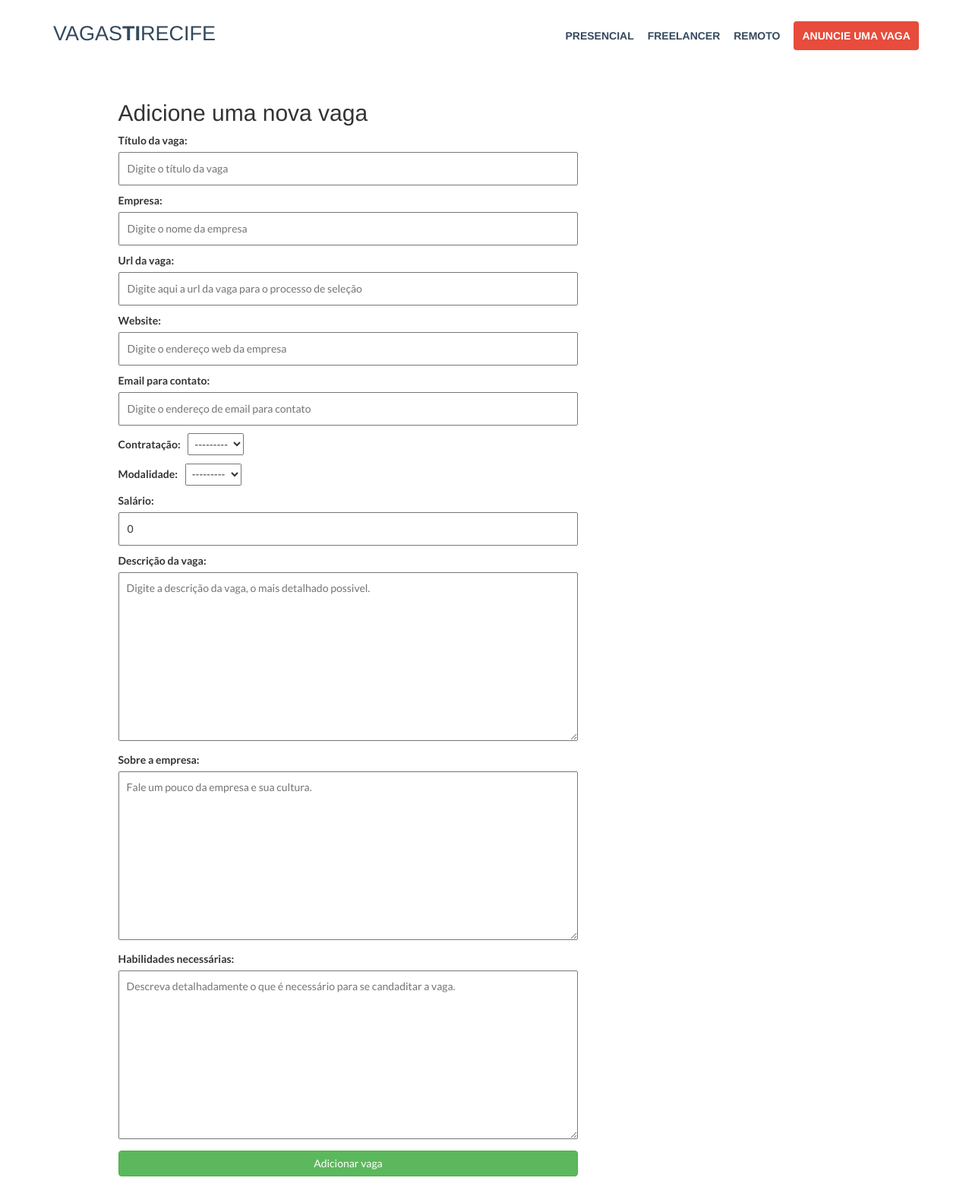
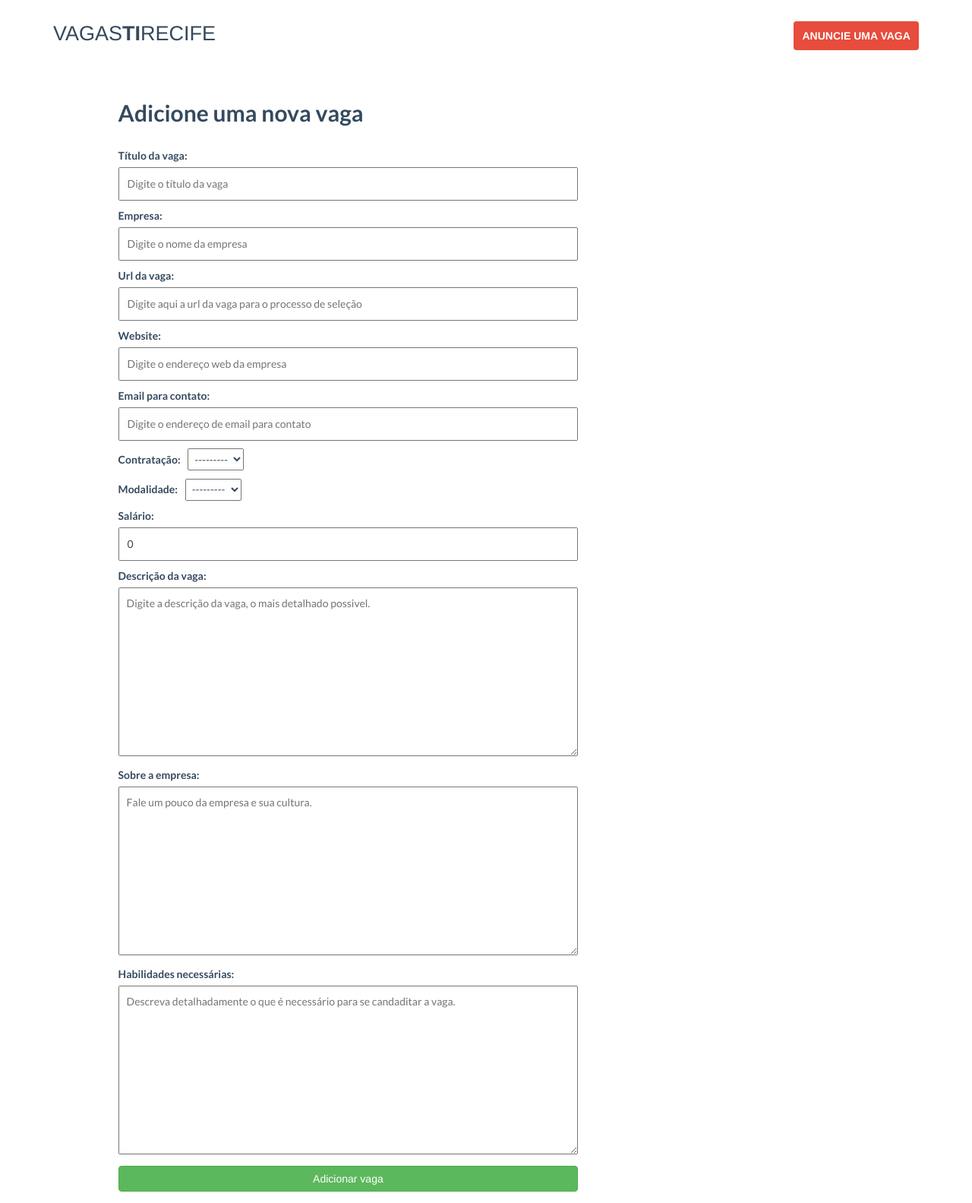
Before and after one commit to marcosvicente/vagastirecife, a Django app: page /vagas/adicionar-vaga/ in a window 1280 px wide. Shown: the whole page at 76% size. Before the commit the page ends 1548 px from the top, so only its background shows below. Run offline with Django 3.2, Linux system fonts and the light colour scheme; data that the repository does not hold is empty; some libraries are stand-ins or nearby versions.

Commit message:
Added some layout modifications and categories in context of job_list

```diff
--- a/job_board/forms.py
+++ b/job_board/forms.py
@@ -19,8 +19,6 @@ class CreateJobForm(forms.ModelForm):
         self.fields['about'].label = "Sobre a empresa"
         self.fields['skills'].label = "Habilidades necessárias"
 
-
-
     class Meta:
         model = Job
         fields = ('title', 'company', 'url', 'site', 'email', 'category', 'job_type', 'salary', 'description', 'about', 'skills',)
--- a/job_board/models.py
+++ b/job_board/models.py
@@ -6,8 +6,8 @@ from django.utils.text import slugify
 class Job(models.Model):
     title = models.CharField(max_length=140)
     company = models.CharField(max_length=140)
-    url = models.URLField()
-    site = models.URLField()
+    url = models.URLField(blank=True)
+    site = models.URLField(blank=True)
     email = models.EmailField()
     category = models.ForeignKey('Category')
     job_type = models.ForeignKey('JobType')
@@ -43,13 +43,21 @@ class JobType(models.Model):
     def __str__(self):
         return self.name
 
+def create_slug(instance, new_slug=None):
+    slug = slugify(instance.title)
+    if new_slug is not None:
+        slug = new_slug
+    qs = Job.objects.filter(slug=slug).order_by('-id')
+    exists = qs.exists()
+    if exists:
+        new_slug = '%s-%s' %(slug, qs.first().id)
+        return create_slug(instance, new_slug=new_slug)
+    return slug
+
 
 def pre_save_receiver(sender, instance, *args, **kwargs):
-    slug = slugify(instance.title)
-    exists = Job.objects.filter(slug=slug).exists()
-    if exists:
-        slug = "%s-%s" % (slug, instance.id)
-    instance.slug = slug
+    if not instance.slug:
+        instance.slug = create_slug(instance)
 
 
 pre_save.connect(pre_save_receiver, sender=Job)
--- a/job_board/static/css/detail.css
+++ b/job_board/static/css/detail.css
@@ -51,6 +51,12 @@ h1 {
 	font-size: 4em;
 }
 
+.job-category {
+	color: #34495e;
+	font-weight: bolder;
+	text-transform: uppercase;
+}
+
 .detail-timestamp {
 	margin: 0;
 	text-transform: uppercase;
--- a/job_board/static/css/form.css
+++ b/job_board/static/css/form.css
@@ -1,5 +1,13 @@
-form {
+form p {
+	color: #34495E;
     font-family: 'Lato', sans-serif;
+}
+
+.form-title {
+	color: #34495E;
+	font-family: 'Lato', sans-serif;
+	font-weight: bold;
+	margin-bottom: 1em;
 }
 
 input {
--- a/job_board/static/css/main.css
+++ b/job_board/static/css/main.css
@@ -40,6 +40,7 @@
 }
 
 .job-title {
+    color: #34495E;
     font-weight: bold;
 }
 
@@ -122,6 +123,19 @@
     display: none;
 }
 
+/* ALERT CUSTOMIZING */
+
+.messages {
+    list-style: none;
+}
+
+.messages li {
+    display: block;
+    padding: 10px;
+    width: 100%;
+    border-radius: 3px;
+}
+
 /* MOBILE MENU */
 
 @media screen and (max-width: 768px) {
--- a/job_board/templates/jobs/base.html
+++ b/job_board/templates/jobs/base.html
@@ -25,9 +25,9 @@
                     </div>
                     <h1 class="logo pull-left"><a href="{% url 'index' %}">Vagas<span>TI</span>Recife</a></h1>
                     <ul class="main-menu">
-                        <li><a href="#">Presencial</a></li>
-                        <li><a href="#">Freelancer</a></li>
-                        <li><a href="#">Remoto</a></li>
+                        {% for category in categories %}
+                        <li><a href="">{{ category.name }}</a></li>
+                        {% endfor %}
                         <li><a href="{% url 'job_create' %}">Anuncie uma vaga</a></li>
                     </ul>
                 </nav>
@@ -36,13 +36,6 @@
     </div>
     <div class="row">
         <div class="main col-md-9">
-            {% if messages %}
-            <ul class="messages">
-                {% for message in messages %}
-                <li {% if message.tags %} class="{{ message.tags }}" {% endif %}>{{ message }}</li>
-                {% endfor %}
-            {% endif %}
-            </ul>
             {% block content %}
             {% endblock content %}
         </div>
--- a/job_board/templates/jobs/job_create.html
+++ b/job_board/templates/jobs/job_create.html
@@ -5,7 +5,7 @@
 {% block content %}
 
 <div class="job-create col-md-9 col-md-offset-1">
-    <h2>Adicione uma nova vaga</h2>
+    <h2 class="form-title">Adicione uma nova vaga</h2>
     <form action="" method="POST">{% csrf_token %}
         {{ form.as_p }}
         <input class="btn btn-success" type="submit" value="Adicionar vaga" />
--- a/job_board/templates/jobs/job_list.html
+++ b/job_board/templates/jobs/job_list.html
@@ -12,7 +12,10 @@
     <div class="clearfix">
         <p><h6 class="timestamp">{{ job.timestamp|date:"d F Y" }}</h6></p>
         <p class="job-description"> {{ job.description|linebreaks|truncatechars:200 }}</p>
-        <a class="btn btn-success read-more" href="{% url 'job_detail' slug=job.slug %}">Concorrer a esta vaga</a>
+        <div>
+        	<span class="job-category">{{ job.category }}</span>
+        	<a class="btn btn-success read-more" href="{% url 'job_detail' slug=job.slug %}">Concorrer a esta vaga</a>
+        </div>
     </div>
 </div>
 
--- a/job_board/views.py
+++ b/job_board/views.py
@@ -3,15 +3,8 @@ from django.contrib import messages
 from django.http import HttpResponse
 
 from .forms import CreateJobForm
-from .models import Job
+from .models import Job, Category
 
-def job_list(request):
-    jobs = Job.objects.all()
-    return render(request, 'jobs/job_list.html', {'jobs': jobs})
-
-def job_detail(request, slug):
-    job = get_object_or_404(Job, slug=slug)
-    return render(request, 'jobs/job_detail.html', {'job': job})
 
 def job_create(request):
     if request.method == 'POST':
@@ -19,7 +12,20 @@ def job_create(request):
         if form.is_valid():
             job = form.save()
             messages.success(request, "Vaga anunciada com sucesso.")
-            return redirect('job.views.job_detail', slug=job.slug)
+            return redirect('job_detail', slug=job.slug)
     else:
         form = CreateJobForm()
     return render(request, 'jobs/job_create.html', {'form': form})
+
+def job_list(request):
+    categories = Category.objects.all().order_by('name')
+    jobs = Job.objects.all()
+    context = {
+        'jobs': jobs,
+        'categories': categories
+    }
+    return render(request, 'jobs/job_list.html', context)
+
+def job_detail(request, slug):
+    job = get_object_or_404(Job, slug=slug)
+    return render(request, 'jobs/job_detail.html', {'job': job})
```
Also changed, not shown: job_board/templates/jobs/job_detail.html (+12 -3 lines), job_board/migrations/0005_auto_20160415_2029.py (added).
